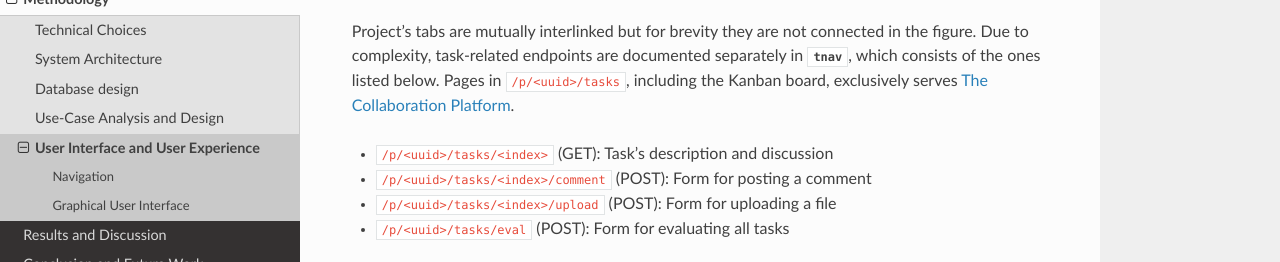
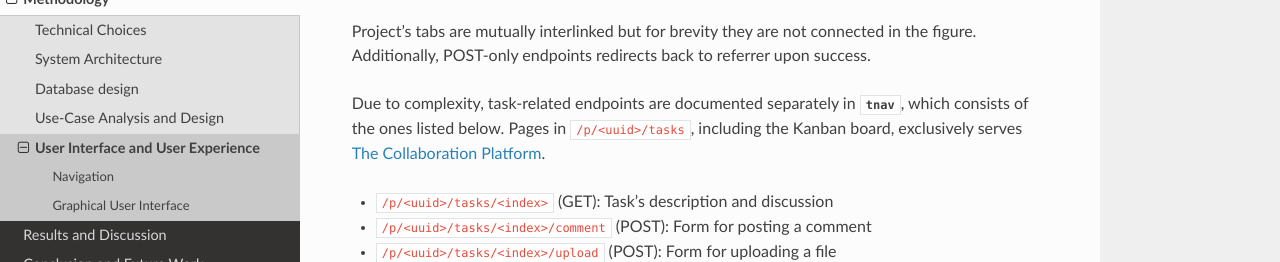
Before and after one commit to Huy-Ngo/acanban, a Sphinx documentation site: the page built from docs/source/meth/ux.rst, in a window 1280 px wide and 900 px high, scrolled down 1072 px, cut to the strip 236-498 px from the top of the window. Built offline with Sphinx 7.4.7 and the Read the Docs theme 2.0.0, drawn with Linux system fonts in a browser that asks for light colours; the version number is read from the project's files by our own code; some of the changed lines change nothing that is shown.

Commit message:
[Doc] Better match nav with impl

```diff
--- a/docs/source/meth/ux.rst
+++ b/docs/source/meth/ux.rst
@@ -70,11 +70,11 @@
 
    (*) --> "/p/<uuid>" as root
    root --> "/p/<uuid>/info" as info
-   root --> "/p/<uuid>/edit" as edit
-   root --> "/p/<uuid>/members" as members
-   root --> "/p/<uuid>/tasks" as tasks
-   root --> "/p/<uuid>/report" as report
-   root --> "/p/<uuid>/slides" as slides
+   info --> "/p/<uuid>/edit" as edit
+   info --> "/p/<uuid>/members" as members
+   info --> "/p/<uuid>/tasks" as tasks
+   info --> "/p/<uuid>/report" as report
+   info --> "/p/<uuid>/slides" as slides
 
    members --> "/u/<username>"
    members --> "/p/<uuid>/invite"
@@ -89,7 +89,10 @@
    slides --> "/p/<uuid>/slides/eval"
 
 Project's tabs are mutually interlinked but for brevity they are not connected
-in the figure.  Due to complexity, task-related endpoints are documented
+in the figure.  Additionally, POST-only endpoints redirects back to referrer
+upon success.
+
+Due to complexity, task-related endpoints are documented
 separately in :numref:`tnav`, which consists of the ones listed below.
 Pages in ``/p/<uuid>/tasks``, including the Kanban board,
 exclusively serves :ref:`objcollab`.
```
